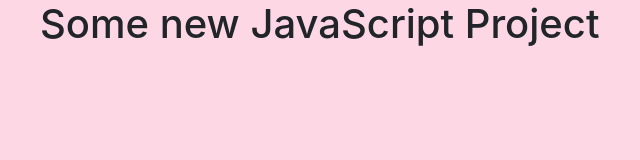
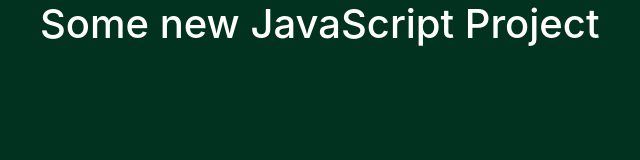
Before and after one commit to atrotter0/javascript-project-config-tool, a website built with webpack: page assets/src/index.html in a window 1280 px wide. Shown: the whole page, without its empty margins (45-685 px from the left). Built offline with nearby package versions, Linux system fonts and the light colour scheme.

Commit message:
Update base project styles, update README

```diff
--- a/assets/src/styles.css
+++ b/assets/src/styles.css
@@ -1,3 +1,4 @@
 body {
-  background-color: #FDD7E4;
+  background-color: #013220;
+  color: #ffffff;
 }
```
Also changed, not shown: README.md.
